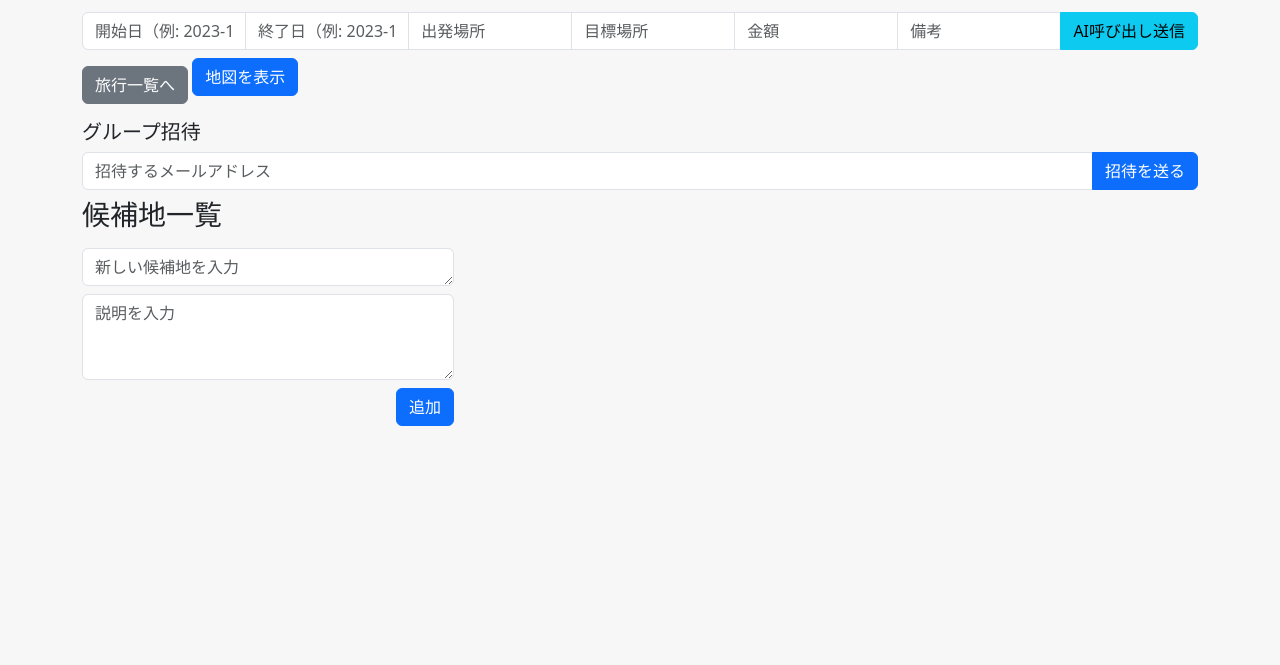
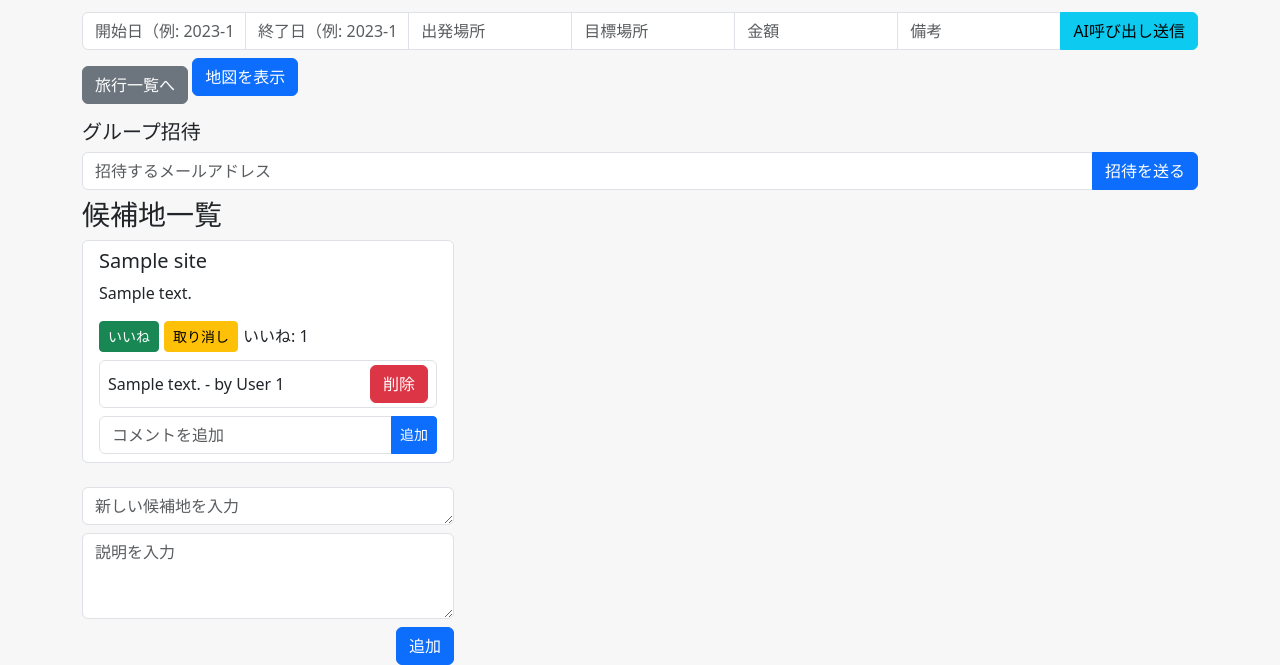
Before and after one commit to Yutak6116/travel-hub-test, a Flask app: page /chat/1 in a window 1280 px wide. Shown: the part 578-1243 px from the top of the page. Before the commit the page ends 1004 px from the top, so only its background shows below. Run offline with Flask 3, Linux system fonts and the light colour scheme; the visitor is signed in with stand-in values (Sample User, id 1); tables that the repository leaves empty hold one stand-in row (values such as "Sample post"); some libraries are stand-ins or nearby versions.

Commit message:
feat: enhance chat functionality by adding candidate site list and user ID handling

```diff
--- a/routes/chat_routes.py
+++ b/routes/chat_routes.py
@@ -24,23 +24,39 @@ def chat(room_id):
     room = TravelGroup.query.get_or_404(room_id)
     current_user_id = session.get("user_id")
     current_email = session.get("email")
-    # 作成者ならアクセス可能
+    # 作成者ならアクセス可能、または招待されている場合
     has_access = room.creator_user_id == current_user_id
-    # または招待されている場合
     invited = GroupInvitation.query.filter_by(
         group_id=room_id, invited_email=current_email
     ).first()
     if not (has_access or invited):
         flash("このルームへの参加権がありません。")
         return redirect(url_for("group.travels"))
-    user_info = {"name": session.get("name"), "email": current_email}
+    user_info = {
+        "name": session.get("name"),
+        "email": current_email,
+        "id": current_user_id,
+    }
     history_objs = ChatMessage.query.filter_by(room_id=room_id).all()
-    # Markdown を HTML に変換
     history = []
     for msg in history_objs:
         msg_html = markdown.markdown(msg.message)
         history.append({"username": msg.username, "message": msg_html})
-    return render_template("chat.html", user=user_info, history=history, room=room)
+    # 追加：候補地一覧（enable=True のもの）を取得する
+    from models import CandidateSite  # インポートを必要に応じて
+
+    candidate_sites = (
+        CandidateSite.query.filter_by(room_id=room_id, enable=True)
+        .order_by(CandidateSite.id.desc())
+        .all()
+    )
+    return render_template(
+        "chat.html",
+        user=user_info,
+        history=history,
+        room=room,
+        candidate_sites=candidate_sites,
+    )
 
 
 @socketio.on("join")
--- a/routes/plan_routes.py
+++ b/routes/plan_routes.py
@@ -81,6 +81,7 @@ def add_plan_manually(room_id):
     new_description = request.form.get("description")
     new_place_id = get_place_coordinates(new_place_name)
     new_plan_item = CandidateSite(
+        user_id=request.args.get("user_id"),
         room_id=room_id,
         place_name=new_place_name,
         description=new_description,
--- a/templates/chat.html
+++ b/templates/chat.html
@@ -160,9 +160,42 @@
       <div class="col-md-4">
         <h3>候補地一覧</h3>
         <ul id="planList" class="list-group sortable">
-            <!-- 項目がここに追加されます -->
+          {% for site in candidate_sites %}
+            <li class="list-group-item mb-2">
+              <h5>{{ site.place_name }}</h5>
+              <p>{{ site.description }}</p>
+              <div class="d-flex align-items-center mb-2">
+                <form action="{{ url_for('plan.like_plan_item', room_id=room.id, site_id=site.id) }}" method="POST" style="display:inline-block; margin-right:5px;">
+                  <button type="submit" class="btn btn-success btn-sm">いいね</button>
+                </form>
+                <form action="{{ url_for('plan.dislike_plan_item', room_id=room.id, site_id=site.id) }}" method="POST" style="display:inline-block; margin-right:5px;">
+                  <button type="submit" class="btn btn-warning btn-sm">取り消し</button>
+                </form>
+                <span>いいね: {{ site.like }}</span>
+              </div>
+              <div>
+                <ul class="list-group mb-2">
+                  {% for comment in site.comments %}
+                    <li class="list-group-item py-1 px-2 d-flex justify-content-between align-items-center">
+                      <span>{{ comment.comment }} - by User {{ comment.user_id }}</span>
+                      <form action="{{ url_for('plan.delete_comment_plan_item', room_id=room.id, site_id=site.id, comment_id=comment.id) }}" method="POST" style="display:inline;">
+                        <button type="submit" class="btn btn-danger btn-xs">削除</button>
+                      </form>
+                    </li>
+                  {% endfor %}
                 </ul>
-          <form id="planForm" action="{{ url_for('plan.add_plan_manually', room_id=room.id) }}" method="POST">
+                <form action="{{ url_for('plan.comment_plan_item', room_id=room.id, site_id=site.id) }}" method="POST">
+                  <input type="hidden" name="user_id" value="{{ user.id }}">
+                  <div class="input-group">
+                    <input type="text" name="comment" placeholder="コメントを追加" class="form-control">
+                    <button type="submit" class="btn btn-primary btn-sm">追加</button>
+                  </div>
+                </form>
+              </div>
+            </li>
+          {% endfor %}
+        </ul>
+        <form id="planForm" action="{{ url_for('plan.add_plan_manually', room_id=room.id, user_id=user.id) }}" method="POST" class="mt-3">
           <div class="input-group mt-2">
             <textarea
               id="place_name"
```
Lines whose indentation alone changed are shown as unchanged.
